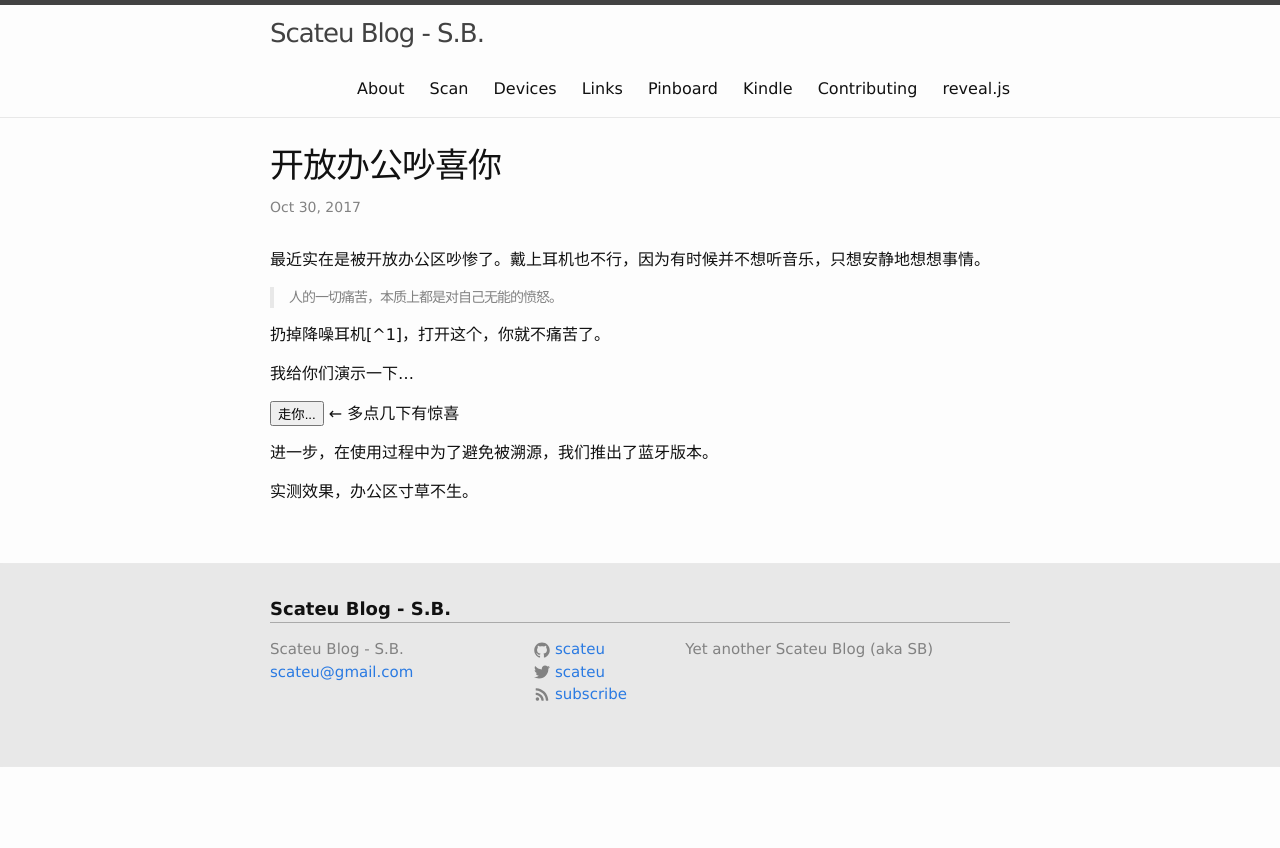
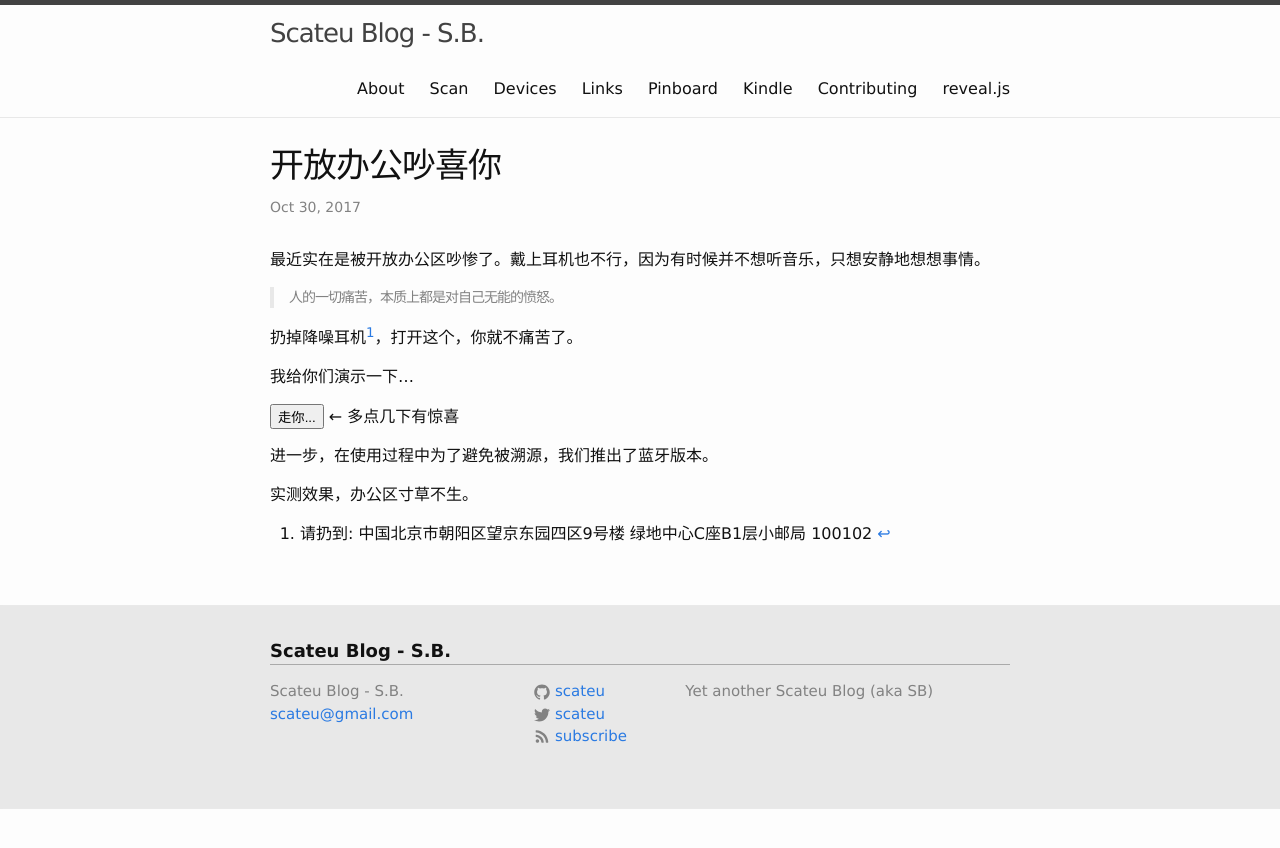
Before and after one commit to scateu/scateu.github.io, a Jekyll site: the page built from _posts/2017-10-30-office-sounds-like-shit.md, in a window 1280 px wide. Shown: the top 848 px of the page. Built offline with Jekyll 4.4.1, drawn with Linux system fonts in a browser that asks for light colours; nearby versions of some CDN libraries.

Commit message:
2017年10月31日 星期二 13时34分48秒 CST

```diff
--- a/_posts/2017-10-30-office-sounds-like-shit.md
+++ b/_posts/2017-10-30-office-sounds-like-shit.md
@@ -71,4 +71,4 @@ function start() {
 实测效果，办公区寸草不生。
 
 
-[1]: 请扔到: 中国北京市朝阳区望京东园四区9号楼 绿地中心C座B1层小邮局 100102
+[^1]: 请扔到: 中国北京市朝阳区望京东园四区9号楼 绿地中心C座B1层小邮局 100102
```
